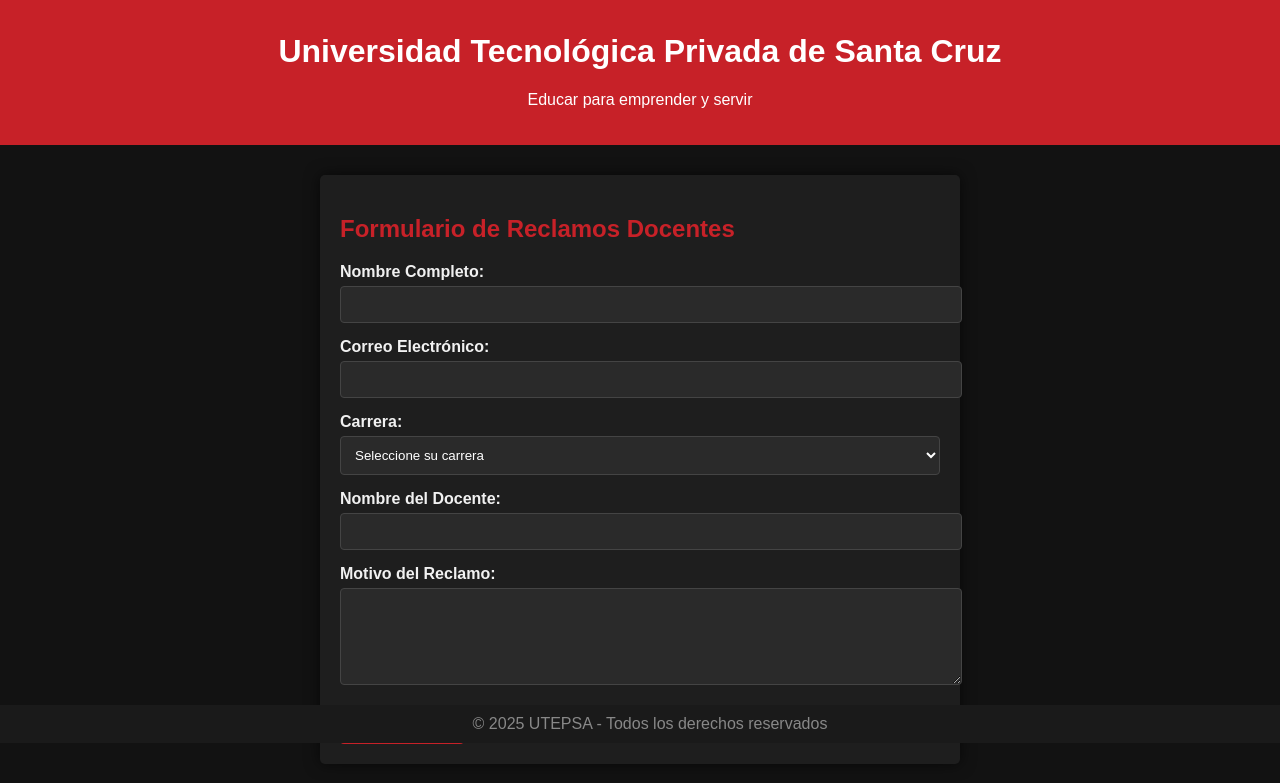
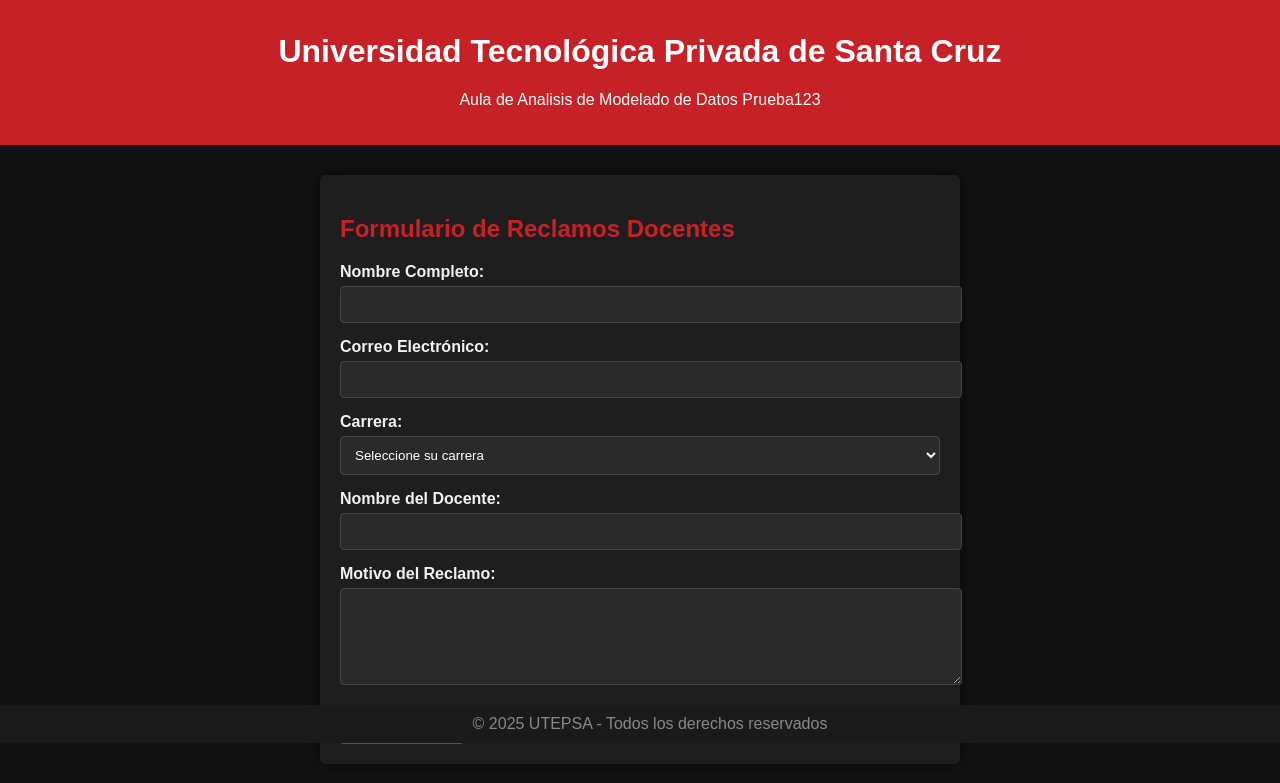
Before and after one commit to cristianbaldiviezo1/aula_analisis, a plain HTML site: page index.html in a window 1280 px wide. Shown: the part 57-840 px from the top of the page. Drawn offline with Linux system fonts and the light colour scheme.

Commit message:
formulario de reclamos

```diff
--- a/index.html
+++ b/index.html
@@ -10,7 +10,7 @@
 <header>
 <img src="logo_utepsa.png" alt="Logo UTEPSA" class="logo">
 <h1>Universidad Tecnológica Privada de Santa Cruz</h1>
-<p>Educar para emprender y servir</p>
+<p>Aula de Analisis de Modelado de Datos Prueba123</p>
 </header>
 
 <div class="container">
```
